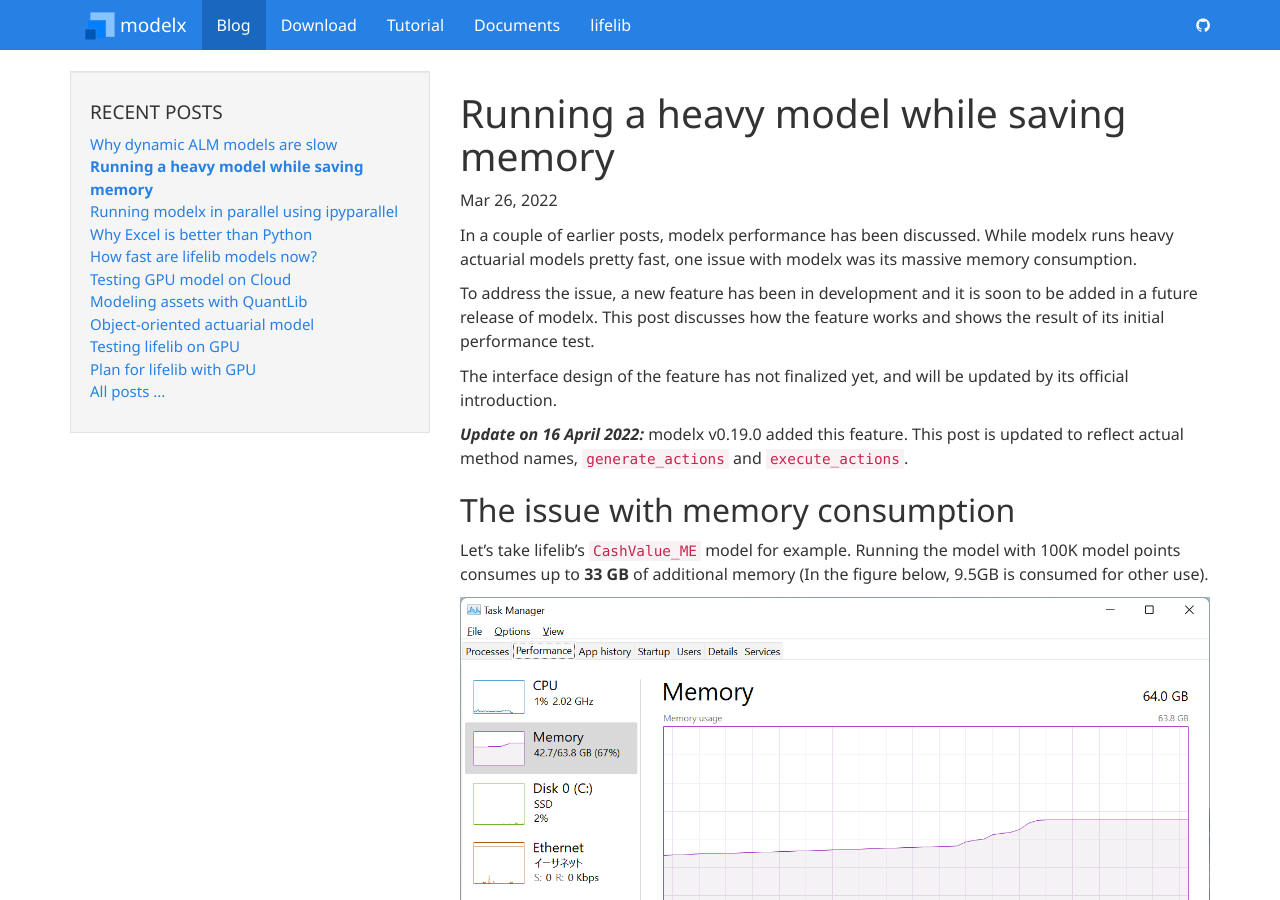
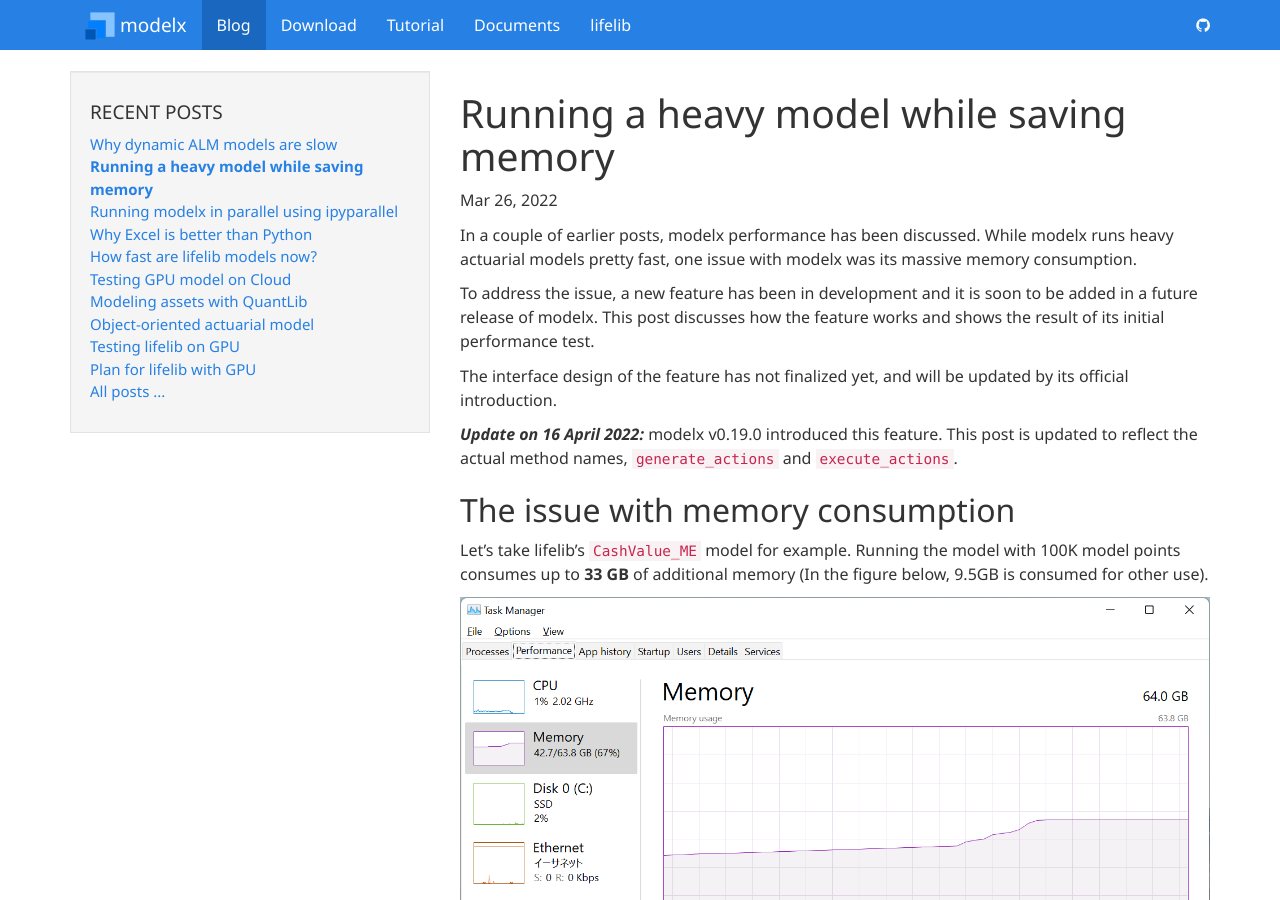
Before and after one commit to fumitoh/modelx-site, a Jekyll site: the page built from _posts/2022-03-26-running-model-while-saving-memory.md, in a window 1280 px wide and 900 px high. Built offline with Jekyll 4.4.1, drawn with Linux system fonts in a browser that asks for light colours; comment, search, counter and statistics services are not loaded.

Commit message:
Update 2022-03-26-running-model-while-saving-memory.md

```diff
--- a/_posts/2022-03-26-running-model-while-saving-memory.md
+++ b/_posts/2022-03-26-running-model-while-saving-memory.md
@@ -16,7 +16,7 @@ This post discusses how the feature works and shows the result of its initial pe
 The interface design of the feature has not finalized yet,
 and will be updated by its official introduction.
 
-**_Update on 16 April 2022:_** modelx v0.19.0 added this feature. This post is updated to reflect actual method names, `generate_actions` and `execute_actions`.
+**_Update on 16 April 2022:_** modelx v0.19.0 introduced this feature. This post is updated to reflect the actual method names, `generate_actions` and `execute_actions`.
 
 ## The issue with memory consumption
 
```
